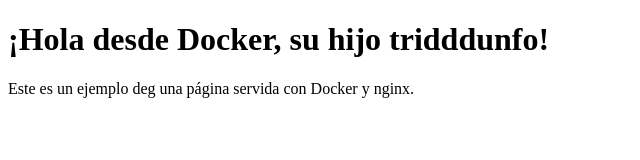
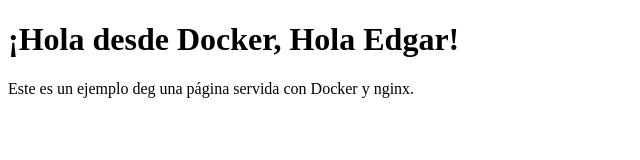
Before and after one commit to LissethPacheco/Deploy-for-Aws-and-Docker, a plain HTML site: page index.html in a window 1280 px wide. Shown: the whole page, without its empty margins (0-640 px from the left). Drawn offline with Linux system fonts and the light colour scheme.

```diff
--- a/index.html
+++ b/index.html
@@ -6,7 +6,7 @@
     <title>Docker HTMLffff</title>
 </head>
 <body>
-    <h1>¡Hola desde Docker, su hijo tridddunfo!</h1>
+    <h1>¡Hola desde Docker, Hola Edgar!</h1>
     <p>Este es un ejemplo deg una página servida con Docker y nginx.</p>
 </body>
 </html>
```
